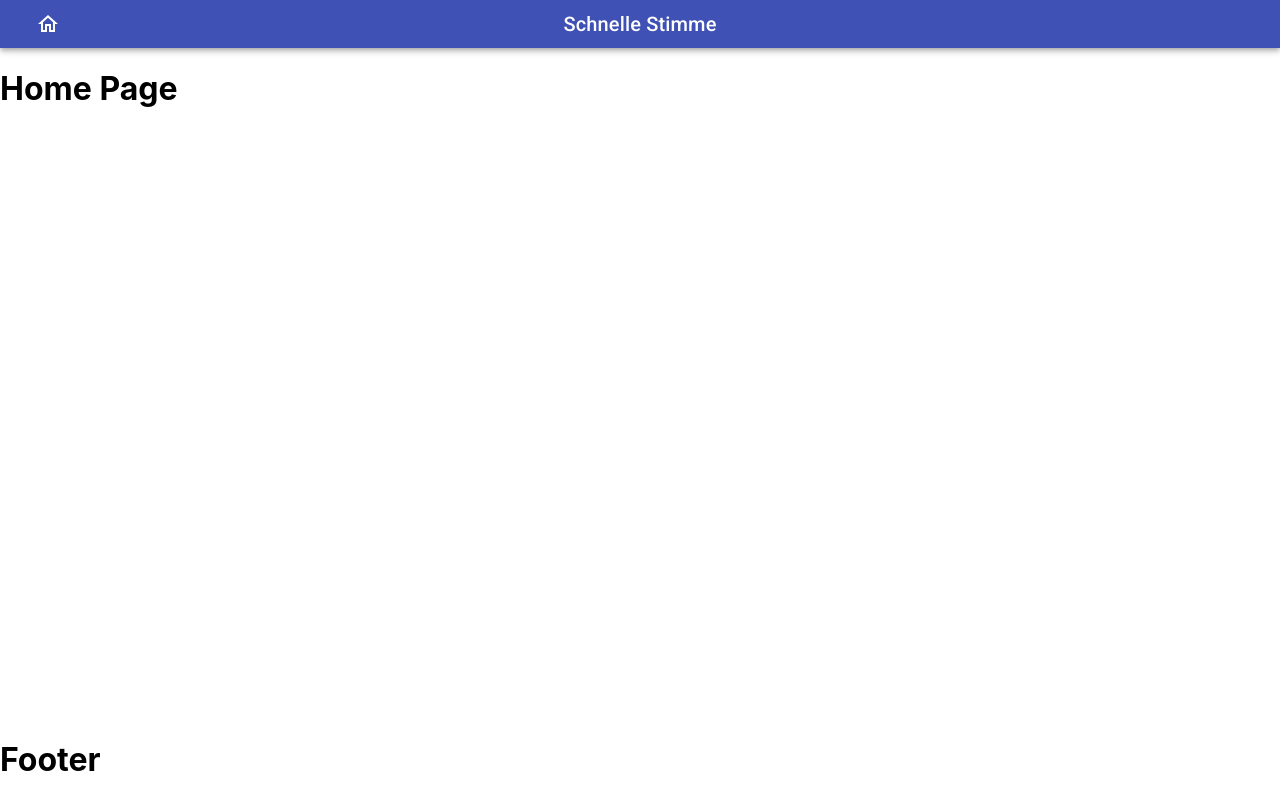
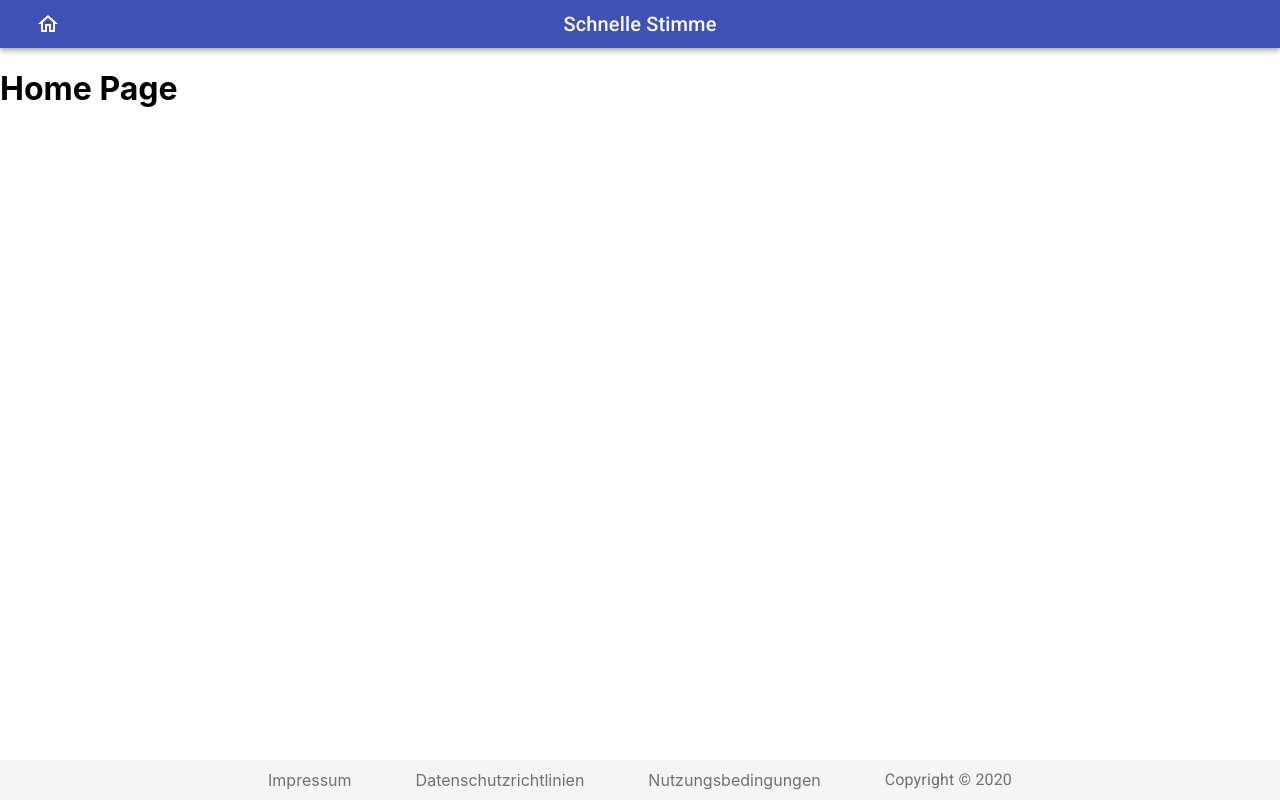
Before and after one commit to DanielMerkl/schnelle-stimme, a React (Create React App) app: page / in a window 1280 px wide. Built offline with nearby package versions, Linux system fonts and the light colour scheme.

Commit message:
implemented footer component

```diff
--- a/src/components/Footer.tsx
+++ b/src/components/Footer.tsx
@@ -1,7 +1,48 @@
-import React from 'react';
+import React, { FC } from 'react';
+import { Typography } from '@material-ui/core';
+import { Link } from 'react-router-dom';
+import styled from 'styled-components';
 
-export const Footer = () => (
-  <div>
-    <h1>Footer</h1>
-  </div>
+import { routes } from '../utils/routes';
+
+export const Footer: FC = () => (
+  <Wrapper>
+    <GridWrapper>
+      <FooterLink to={routes.imprint}>Impressum</FooterLink>
+      <FooterLink to={routes.privacy}>Datenschutzrichtlinien</FooterLink>
+      <FooterLink to={routes.terms}>Nutzungsbedingungen</FooterLink>
+      <Typography color="textSecondary">Copyright © 2020</Typography>
+    </GridWrapper>
+  </Wrapper>
 );
+
+const Wrapper = styled.footer`
+  background-color: #f5f5f5;
+  padding: 8px 16px;
+`;
+
+const GridWrapper = styled.div`
+  max-width: 800px;
+  margin: auto;
+  display: grid;
+  gap: 8px;
+  grid-template-columns: repeat(4, auto);
+  justify-items: center;
+  align-items: center;
+  @media (max-width: 620px) {
+    max-width: 400px;
+    grid-template-columns: auto auto;
+  }
+  @media (max-width: 400px) {
+    grid-template-columns: auto auto;
+  }
+`;
+
+const FooterLink = styled(Link)`
+  text-decoration: none;
+  color: rgba(0, 0, 0, 0.54);
+  &:hover {
+    text-decoration: underline;
+    color: rgba(0, 0, 0, 0.87);
+  }
+`;
```
